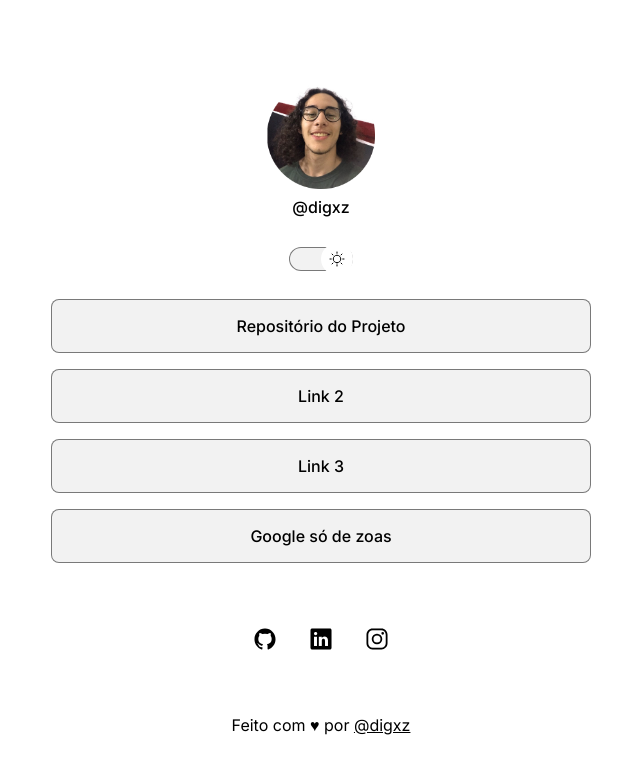
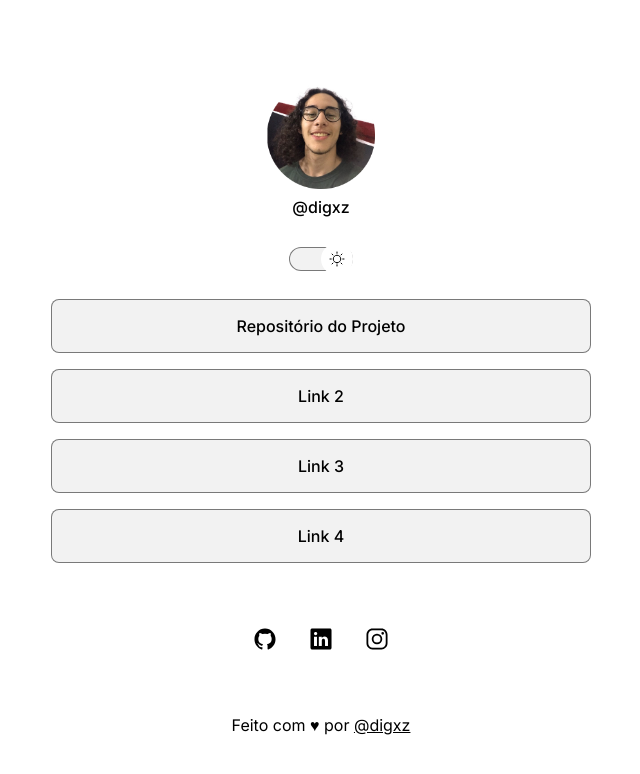
Before and after one commit to digxz/projetors, a plain HTML site: page index.html in a window 1280 px wide. Shown: the whole page, without its empty margins (319-959 px from the left). Drawn offline with nearby package versions, Linux system fonts and the light colour scheme.

Commit message:
Envio para o certificado

```diff
--- a/index.html
+++ b/index.html
@@ -31,7 +31,7 @@
             <li><a href="https://github.com/digxz/projetors" target="_blank">Repositório do Projeto</a></li>
             <li><a href="#">Link 2</a></li>
             <li><a href="#">Link 3</a></li>
-            <li><a href="https://google.com" target="_blank">Google só de zoas</a></li>
+            <li><a href="#">Link 4</a></li>
         </ul>
         <div id="social">
             <a href="https://github.com/digxz" target="_blank">
```
